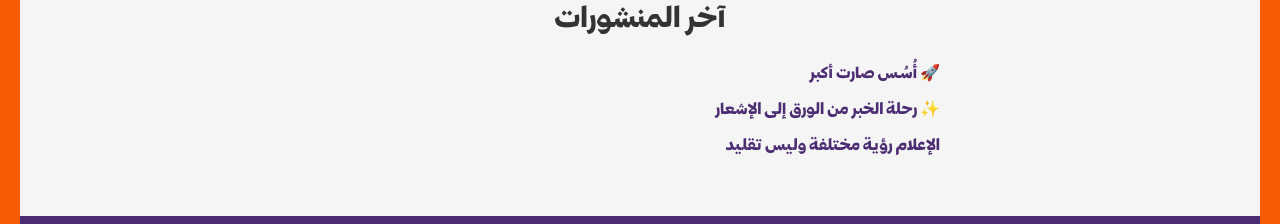
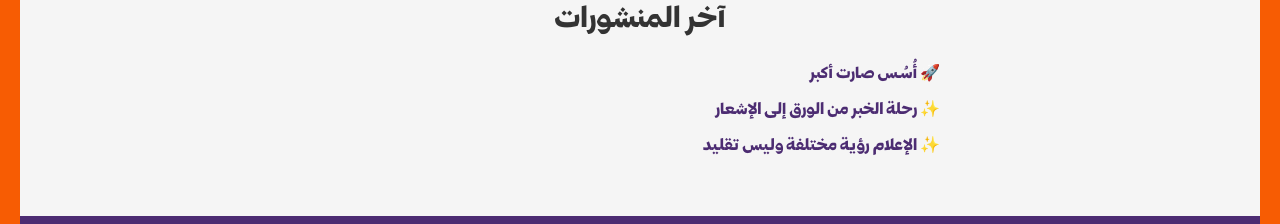
Before and after one commit to Osus1/Osus1, a plain HTML site: page index.html in a window 1280 px wide. Shown: the part 2200-2424 px from the top of the page. Drawn offline with Linux system fonts and the light colour scheme.

Commit message:
Update index.html

```diff
--- a/index.html
+++ b/index.html
@@ -96,7 +96,7 @@
     <li style="margin: 10px 0;">
       <a href="https://x.com/os_media1/status/1965483297255182515?s=46" target="_blank"
          style="text-decoration: none; color: #4C2C72; font-weight: bold;">
-         الإعلام رؤية مختلفة وليس تقليد
+        ✨ الإعلام رؤية مختلفة وليس تقليد
       </a>
     </li>
 
```
